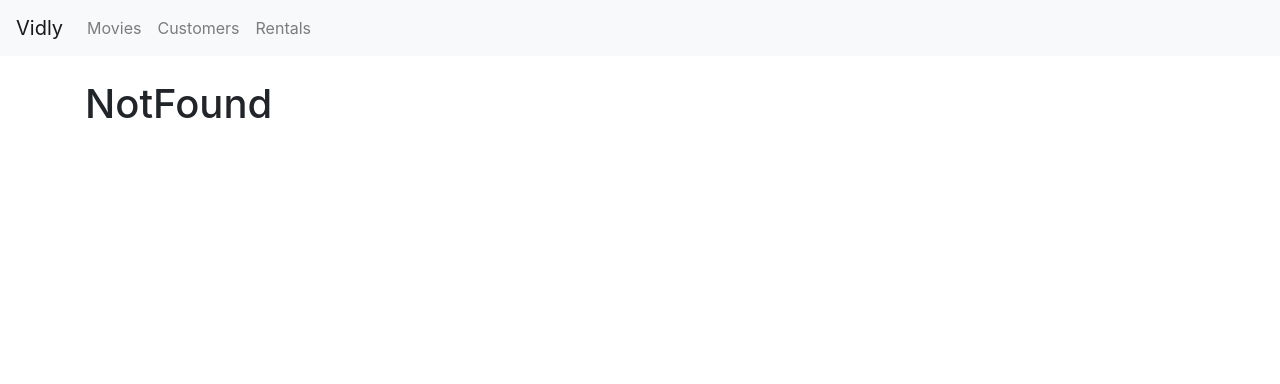
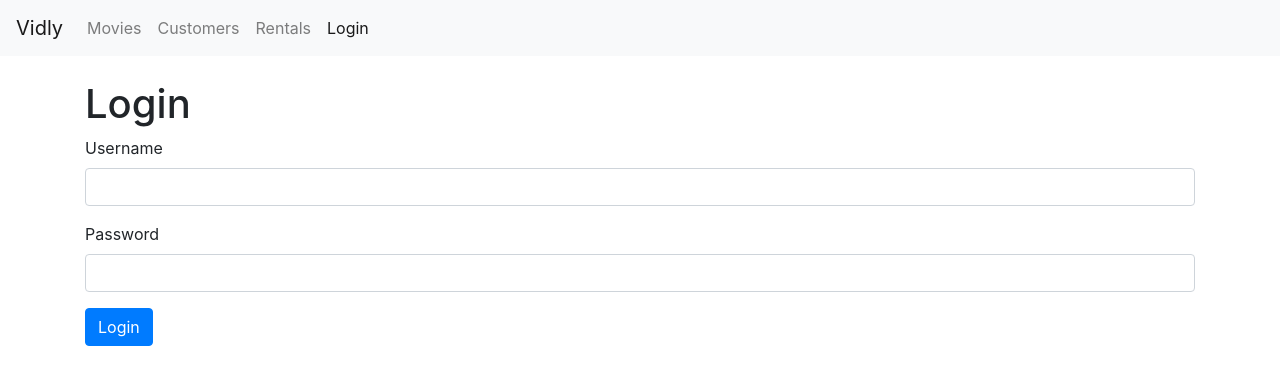
Before and after one commit to umair2k6/vidly, a React (Create React App) app: page /login in a window 1280 px wide. Before the commit this address led to /not-found. Shown: the top 384 px of the page. Built offline with nearby package versions, Linux system fonts and the light colour scheme.

Commit message:
validation part

```diff
--- a/package.json
+++ b/package.json
@@ -5,6 +5,7 @@
   "dependencies": {
     "bootstrap": "^4.1.1",
     "font-awesome": "^4.7.0",
+    "joi-browser": "^13.4.0",
     "lodash": "^4.17.10",
     "prop-types": "^15.6.2",
     "react": "^16.9.0",
--- a/src/App.js
+++ b/src/App.js
@@ -1,12 +1,14 @@
 import React from "react";
 import { Route, Redirect, Switch } from "react-router-dom";
-import "./App.css";
 import NavBar from "./components/navbar";
 import Movies from "./components/movies";
 import Customers from "./components/customers";
 import Rentals from "./components/rentals";
 import NotFound from "./components/notFound";
 import MoviesForm from "./components/moviesForm";
+import LoginForm from './components/loginForm';
+import "./App.css";
+
 
 function App() {
   return (
@@ -14,12 +16,13 @@
       <NavBar />
       <main className="container">
         <Switch>
+          <Route path="/login" component={LoginForm}></Route>
           <Route path="/movies/:id" component={MoviesForm}></Route>
           <Route path="/movies" component={Movies}></Route>
           <Route path="/customers" component={Customers}></Route>
           <Route path="/rentals" component={Rentals}></Route>
           <Route path="/not-found" component={NotFound}></Route>
-          <Redirect from="/" exact to="/movies"></Redirect>
+          <Redirect from="/" exact to="/login"></Redirect>
           <Redirect to="/not-found"></Redirect>
         </Switch>
       </main>
--- /dev/null
+++ b/src/components/common/input.jsx
@@ -0,0 +1,20 @@
+import React from "react";
+
+const Input = ({ name, label, value, error, onChange }) => {
+  return (
+    <div className="form-group">
+      <label htmlFor={name}>{label}</label>
+      <input
+        onChange={onChange}
+        value={value}
+        name={name}
+        id={name}
+        type="text"
+        className="form-control"
+      />
+      {error && <div className="alert alert-danger">{error}</div>}
+    </div>
+  );
+};
+
+export default Input;
--- /dev/null
+++ b/src/components/loginForm.jsx
@@ -0,0 +1,76 @@
+import React, { Component } from "react";
+import Input from "./common/input";
+
+class LoginForm extends Component {
+  state = {
+    account: { username: "", password: "" },
+    errors: {}
+  };
+
+  validate = () => {
+    const errors = {};
+    const { account } = this.state;
+
+    if (account.username.trim() === "")
+      errors.username = "Username is required";
+    if (account.password.trim() === "")
+      errors.password = "Password is required";
+
+    return Object.keys(errors).length === 0? null: errors;
+  };
+
+  validateProperty = ({name, value}) =>{
+    if (name === 'username'){
+      if(value.trim() === '') return "Username is required";
+    }
+    if (name === 'password'){
+      if(value.trim() === '') return "Password is required";
+    }
+  }
+
+  handleSubmit = e => {
+    e.preventDefault();
+
+    const errors = this.validate();
+    this.setState({ errors: errors || {} });
+    if (errors) return;
+    console.log("submit");
+  };
+
+  handleChange = ({ currentTarget: input }) => {
+    const errors = {...this.state.errors};
+    const errorMessage = this.validateProperty(input);
+    if (errorMessage) errors[input.name] = errorMessage;
+    else delete errors[input.name];
+    const account = { ...this.state.account };
+    account[input.name] = input.value;
+    this.setState({ account, errors });
+  };
+  render() {
+    const { account, errors } = this.state;
+    return (
+      <div>
+        <h1>Login</h1>
+        <form onSubmit={this.handleSubmit}>
+          <Input
+            name="username"
+            label="Username"
+            error={errors.username}
+            value={account.username}
+            onChange={this.handleChange}
+          />
+          <Input
+            name="password"
+            label="Password"
+            error={errors.password}
+            value={account.password}
+            onChange={this.handleChange}
+          />
+          <button className="btn btn-primary">Login</button>
+        </form>
+      </div>
+    );
+  }
+}
+
+export default LoginForm;
--- a/src/components/navbar.jsx
+++ b/src/components/navbar.jsx
@@ -24,6 +24,11 @@
               Rentals
             </NavLink>
           </li>
+          <li className="nav-item">
+            <NavLink className="nav-link" to="/login">
+              Login
+            </NavLink>
+          </li>
         </ul>
       </div>
     </nav>
```
Also changed, not shown: 1 other file (tests, documents, lock files or other folders).
